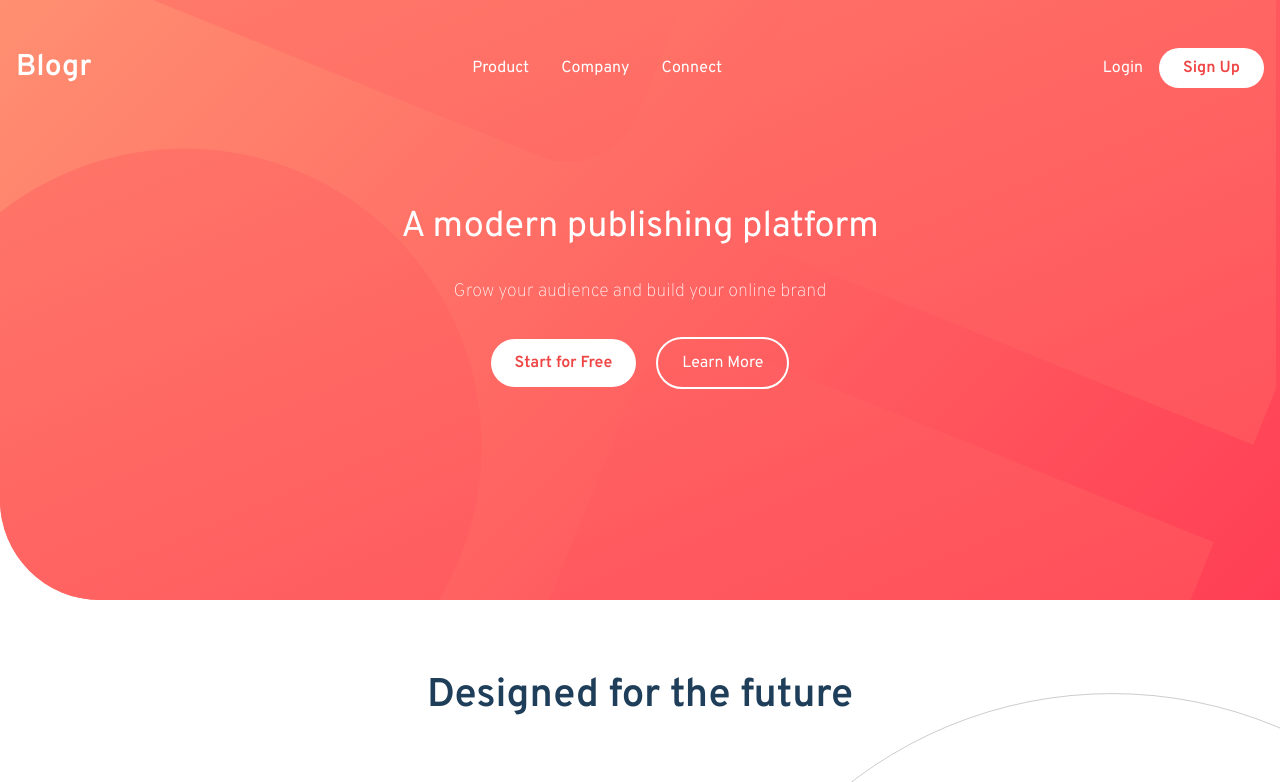
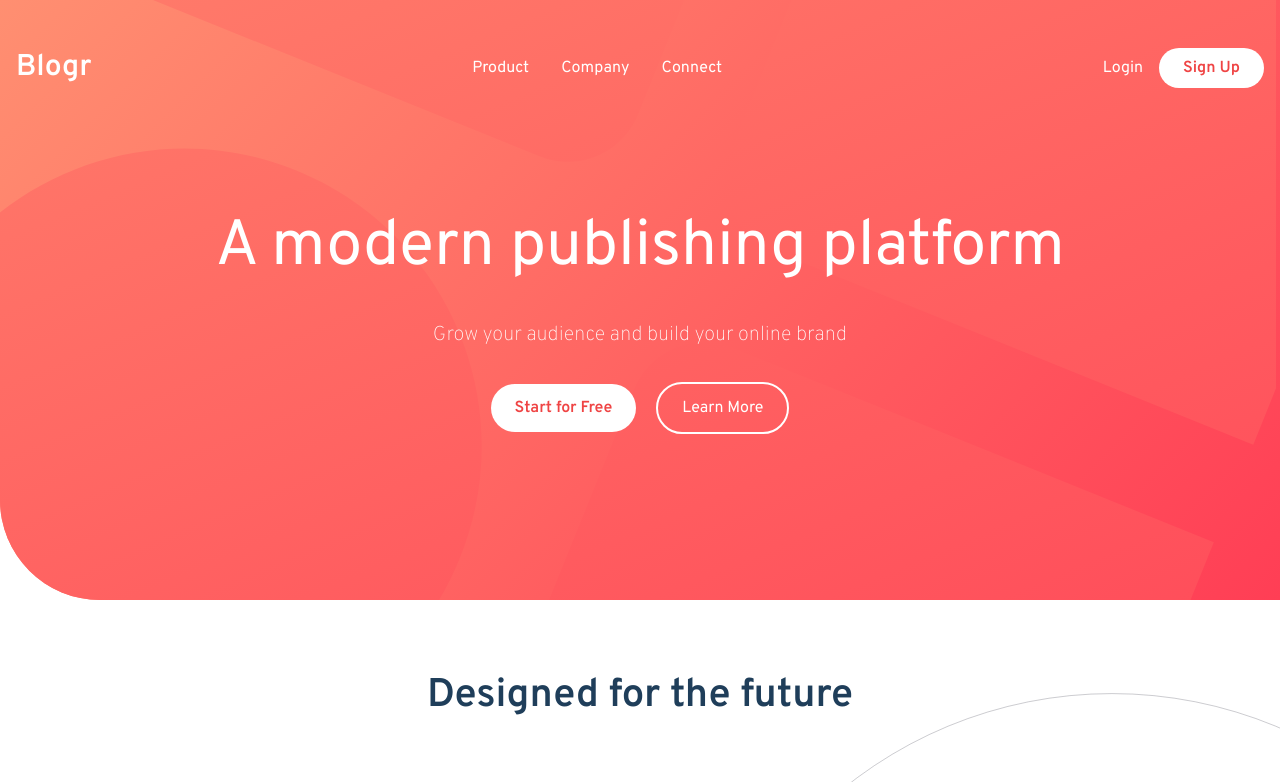
Before and after one commit to spicychickin/blogr-web-2, a plain HTML site: page index.html in a window 1280 px wide. Shown: the top 782 px of the page. Drawn offline with nearby package versions, Linux system fonts and the light colour scheme.

Commit message:
font size header

```diff
--- a/index.html
+++ b/index.html
@@ -91,8 +91,8 @@
       </nav>
 
       <div class="text-center px-6 mt-16 items-center">
-        <h1 class="text-[36px] font-normal mb-6">A modern publishing platform</h1>
-        <p class="text-[18px] font-thin mb-8">Grow your audience and build your online brand</p>
+        <h1 class="text-[36px] md:text-[64px] font-normal mb-6">A modern publishing platform</h1>
+        <p class="text-[18px] md:text-[20px] font-thin mb-8">Grow your audience and build your online brand</p>
         <div class="space-x-4">
           <button class="bg-white text-red-500 px-6 font-semibold py-3 rounded-full hover:bg-opacity-90">Start for
             Free</button>
```
